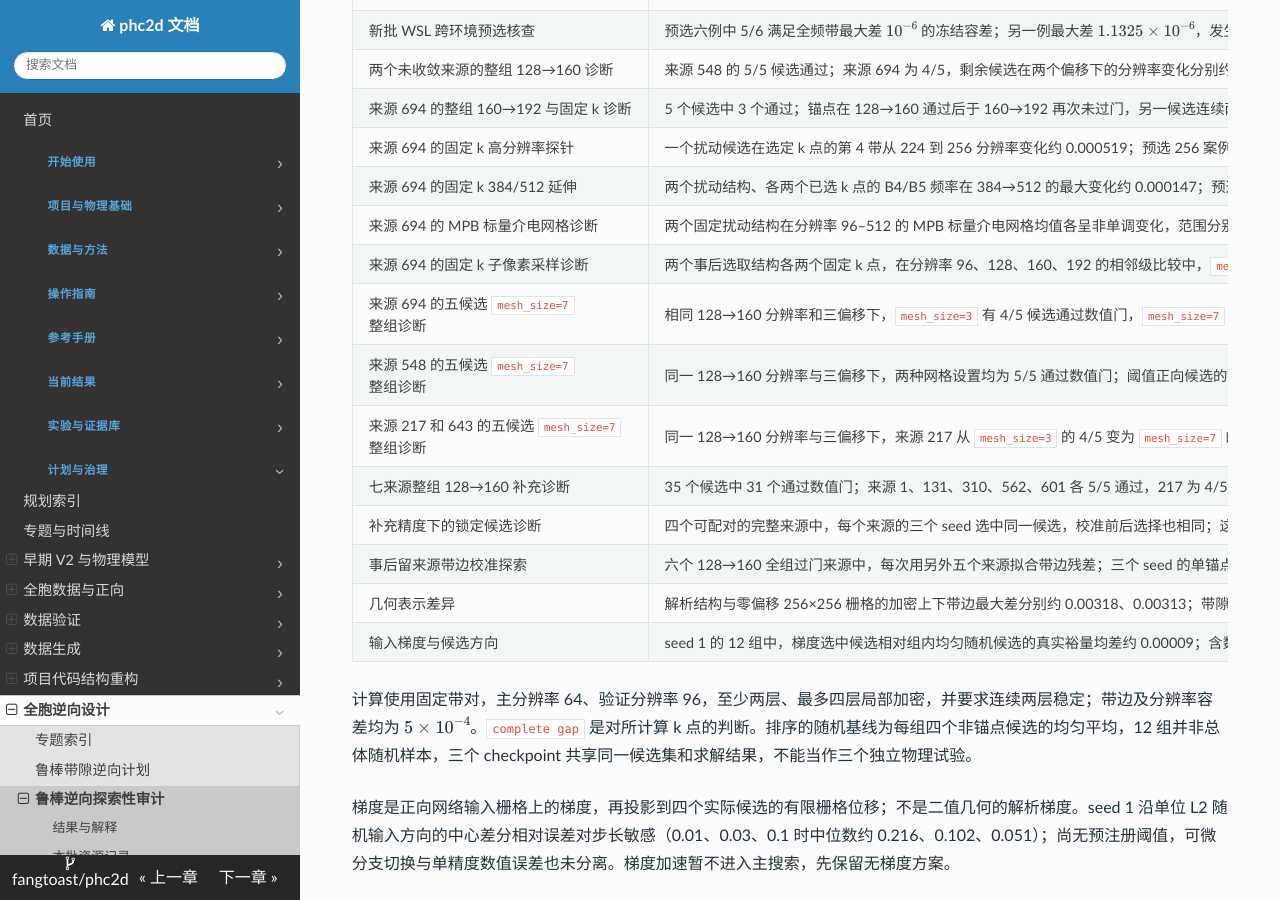
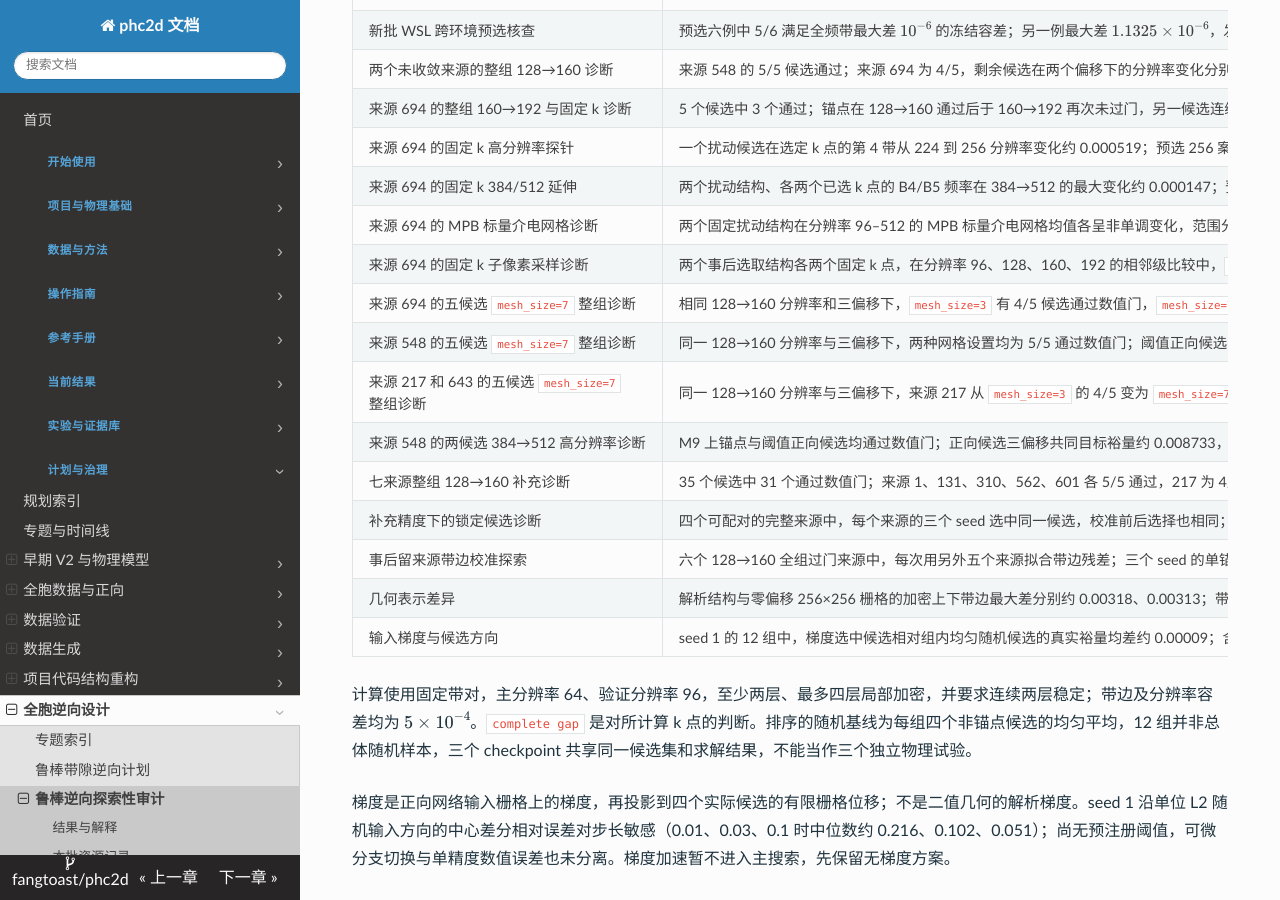
Before and after one commit to fangtoast/phc2d, an MkDocs documentation site: the page built from docs/results/inverse/鲁棒带隙逆向可用性审计.md, in a window 1280 px wide and 900 px high, scrolled down 2715 px. Built offline with MkDocs 1.6.1, drawn with Linux system fonts in a browser that asks for light colours; some of the changed text lies outside the part shown.

Commit message:
docs: record high-resolution positive-gap diagnostic

```diff
--- a/docs/results/inverse/鲁棒带隙逆向可用性审计.md
+++ b/docs/results/inverse/鲁棒带隙逆向可用性审计.md
@@ -103,6 +103,7 @@ source_artifacts:
 | 来源 694 的五候选 `mesh_size=7` 整组诊断 | 相同 128→160 分辨率和三偏移下，`mesh_size=3` 有 4/5 候选通过数值门，`mesh_size=7` 为 5/5；后者的预选锚点通过 M9–WSL 全谱容差核对，最大差约 $1.19\times10^{-7}$ | 五个候选的目标共同裕量均为负；只有锚点做了 WSL 复算。该组在观察旧结果后选取，不代表新来源的通过率，也不改变原 P2 判断或证明连续 BZ 收敛 |
 | 来源 548 的五候选 `mesh_size=7` 整组诊断 | 同一 128→160 分辨率与三偏移下，两种网格设置均为 5/5 通过数值门；阈值正向候选的共同目标裕量由约 0.008972 变为 0.009005 | 该组在查看旧结果后选取；仅预选的阈值正向候选做了 WSL 复算，其三偏移全谱与 M9 最大差约 $1.19\times10^{-7}$。结果支持该正例在这两种数值设置下保留，不代表独立测试或连续 BZ 认证 |
 | 来源 217 和 643 的五候选 `mesh_size=7` 整组诊断 | 同一 128→160 分辨率与三偏移下，来源 217 从 `mesh_size=3` 的 4/5 变为 `mesh_size=7` 的 5/5，来源 643 从 2/5 变为 5/5 | 两组按旧结果的失败情况事后选取；每组仅预选锚点做了 WSL 复算，三偏移全谱最大差分别约 $5.36\times10^{-7}$ 和 $5.96\times10^{-8}$。不能据此估计新来源的通过率或改变原 P2 结论 |
+| 来源 548 的两候选 384→512 高分辨率诊断 | M9 上锚点与阈值正向候选均通过数值门；正向候选三偏移共同目标裕量约 0.008733，原 128→160 结果约 0.008972 | 两个候选在旧结果已知后选取；预选正向候选的 WSL 同合同复算尚在运行。有限 k 的数值门不代表连续 BZ 认证或独立测试 |
 | 七来源整组 128→160 补充诊断 | 35 个候选中 31 个通过数值门；来源 1、131、310、562、601 各 5/5 通过，217 为 4/5，643 为 2/5。两个预选 WSL 对照中一个通过，另一个全谱最大差约 $1.42\times10^{-5}$、超出冻结容差 | 事后选取并整体重算，不能替代原 P2 分层比较；未通过的跨环境案例在目标 B4–B5 上最大差约 $1.2\times10^{-7}$，但仍按全谱门记为未通过。有限 k 搜索不构成连续 BZ 认证 |
 | 补充精度下的锁定候选诊断 | 四个可配对的完整来源中，每个来源的三个 seed 选中同一候选，校准前后选择也相同；这些候选均仍为负目标裕量 | 四个来源均属粗标签负层，按事后全组过门筛选；三 seed 共用物理候选，不能视作 12 个独立案例或证明校准无效。来源 131 曾提前查看候选结果，未纳入该盲读配对 |
 | 事后留来源带边校准探索 | 六个 128→160 全组过门来源中，每次用另外五个来源拟合带边残差；三个 seed 的单锚点方案相对组内均匀候选的平均真实裕量差分别约为 0.05155、0.04981、0.05155，加入该线性残差后的对应数值相同 | 六组按已知结果筛选，含此前已查看候选的来源 131；三个 seed 共用物理数据，不能用作独立测试或 P2 通过证据。跨来源拟合额外使用其他来源的物理标签，成本不可忽略；这里只比较本次选定的线性模型和固定参数 |
@@ -212,6 +213,8 @@ Global–Local seed 1/2 的 N56 回放和调度账目核验为 `next_dev_validat
 
 来源 217 与 643 的整组配对见 `source217_643_mesh7_analysis.json`，SHA-256 为 `68ffc297fa4b2f0918d8a40506cb3cf908276525af7f3d95fc2b2110b30fb8b7`；10 项 M9 求解共消耗 9,315 CPU 核秒，两个 WSL 锚点复算成本另计。
 
+来源 548 的两候选 384→512 分析见 `fresh_source548_384to512_analysis.json`，SHA-256 为 `3bcf689f05bc7868dabc45d58794d2dfd44da6a733cef4d995fdd627ebacf35f`；两项 M9 求解共消耗 40,152 CPU 核秒，预选 WSL 复算尚未完成。
+
 七来源的前三组阶段性审计为 `fresh_seven_group_first3_interim.json`，SHA-256 为 `159be61ce417b9806da960698bd31240ea4dd14784f70ee41331711a923a3b79`；逐带跨环境差异诊断为 `fresh_seven_group_case0_crosscheck_diagnosis.json`，SHA-256 为 `5d27c9b72e13b92e12031d06359ce289b68ba211bb8ca847547edbc1ba58d406`。
 
 七来源完整配对和两项预选跨环境对照见 `fresh_seven_group_128to160_analysis.json`，SHA-256 为 `c6be59801317a623d3464d9cb71c2d720f7f161df232fe0296b1bf57bfb3ee5f`；M9 35 个分片均完成，合计 37,848 CPU 核秒，原始包为 `fresh_seven_group_results35.tar.gz`，WSL 成本另计。完整分析取代上段阶段性批次状态，不改变其逐例诊断记录。
```
